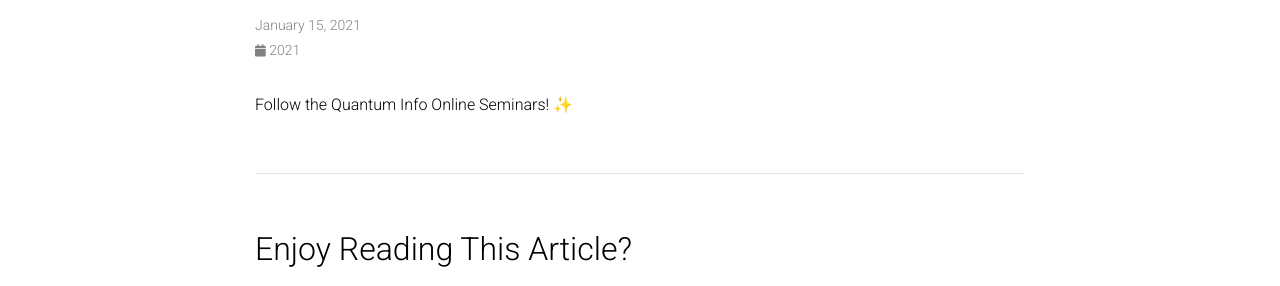
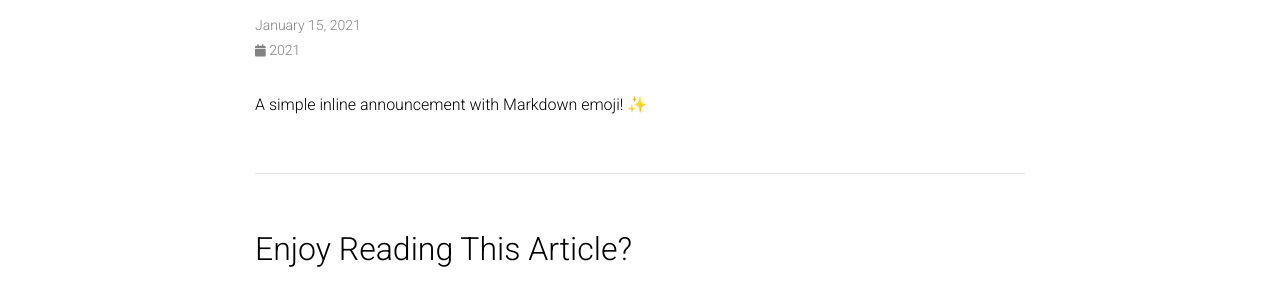
Before and after one commit to glauciamg/glauciamg.github.io, a Jekyll site: the page built from _news/announcement_3.md, in a window 1280 px wide. Shown: the part 146-432 px from the top of the page. Built offline with Jekyll 4.4.1, drawn with Linux system fonts in a browser that asks for light colours; emoji names are drawn with the system emoji font; comment, search, counter and statistics services are not loaded; a style sheet for code colours, icons or effects is not loaded.

Commit message:
Update announcement_3.md

```diff
--- a/_news/announcement_3.md
+++ b/_news/announcement_3.md
@@ -4,4 +4,4 @@ date: 2021-01-15 07:59:00-0400
 inline: true
 ---
 
-Follow the Quantum Info Online Seminars! :sparkles:
+A simple inline announcement with Markdown emoji! :sparkles:
```
